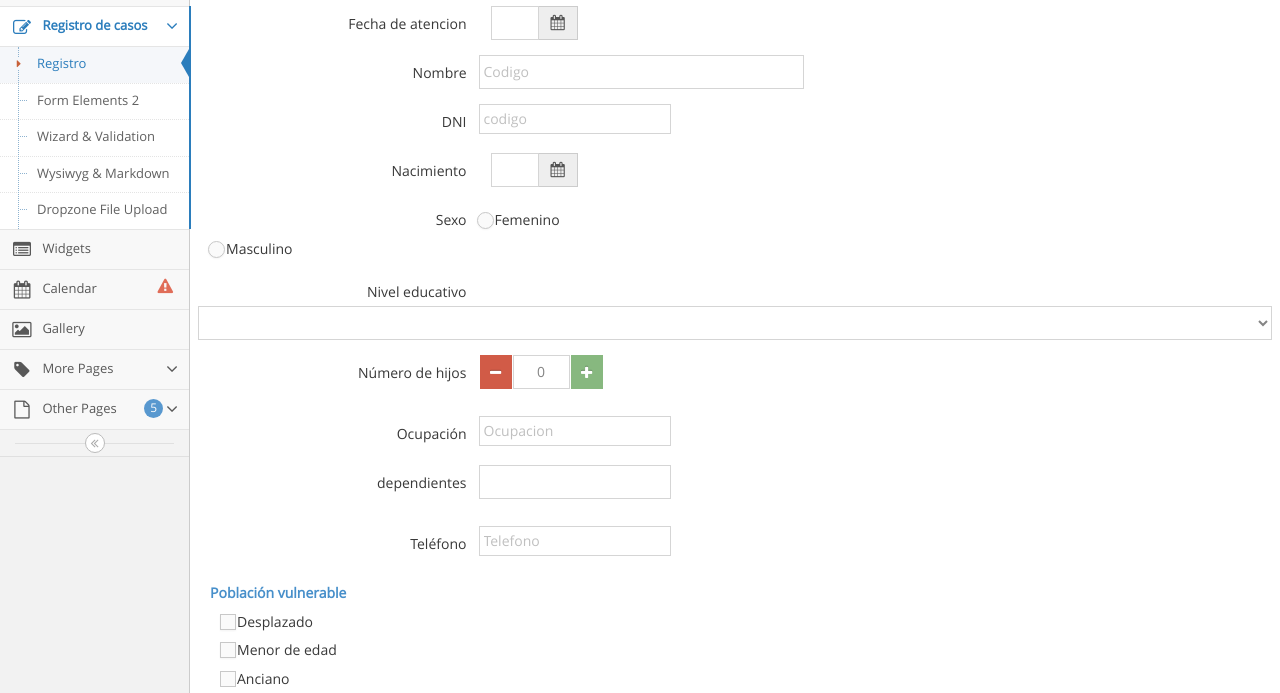
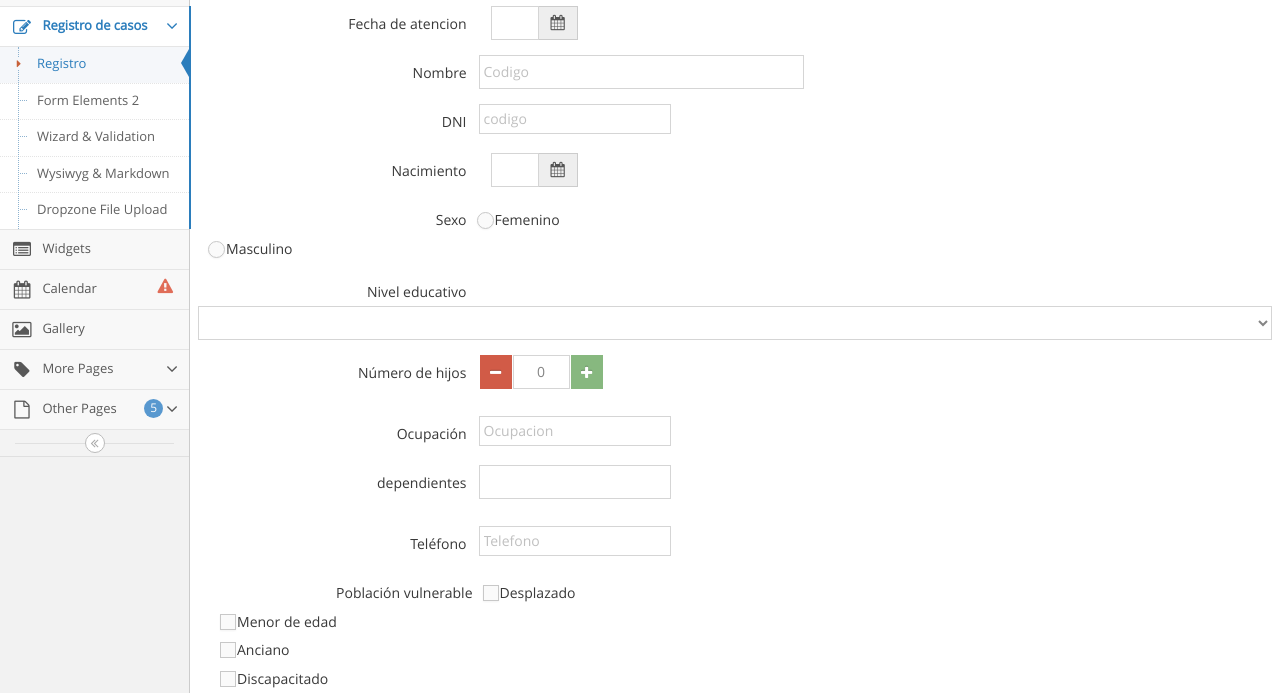
Before and after one commit to Reechee/webapp, a plain HTML site: page Intranet/registro_casos.html in a window 1280 px wide. Shown: the part 199-892 px from the top of the page. Drawn offline with Linux system fonts and the light colour scheme.

Commit message:
Update registro_casos.html

```diff
--- a/Intranet/registro_casos.html
+++ b/Intranet/registro_casos.html
@@ -1128,7 +1128,7 @@
 									</div>
 
 									<div class="control-group">
-												<label class="control-label bolder blue">Población vulnerable</label>
+												<label class="col-sm-3 control-label no-padding-right" for="form-field-4">Población vulnerable</label>
 
 												<div class="checkbox">
 													<label>
```
